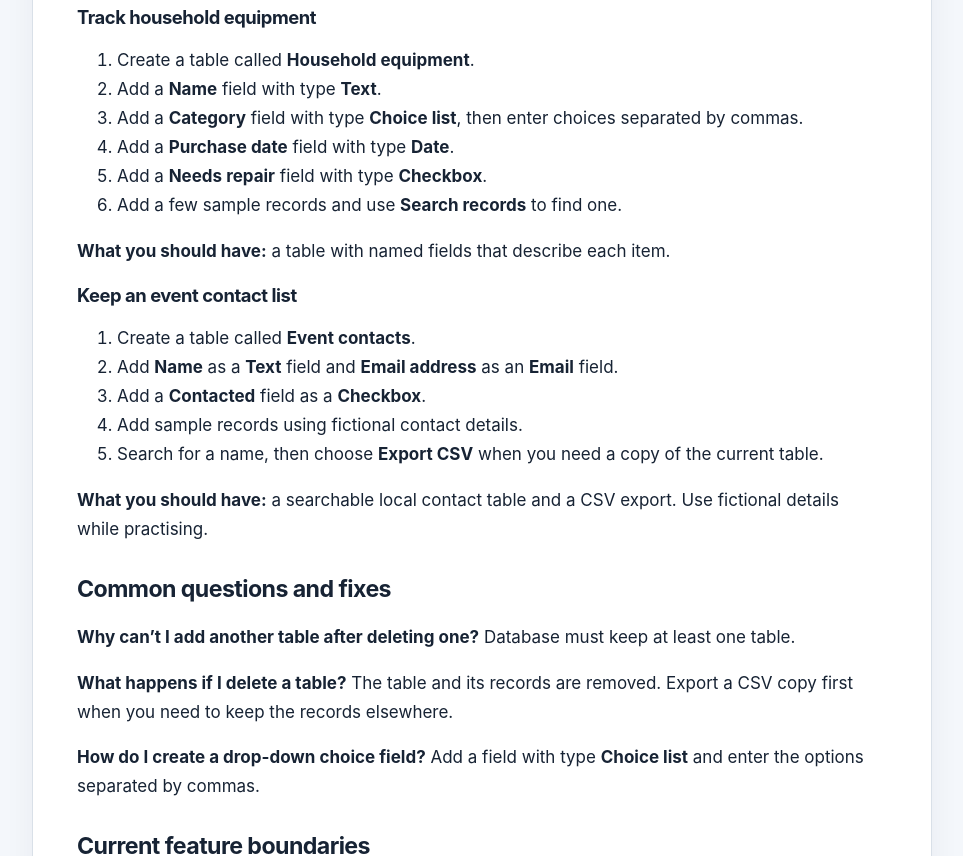
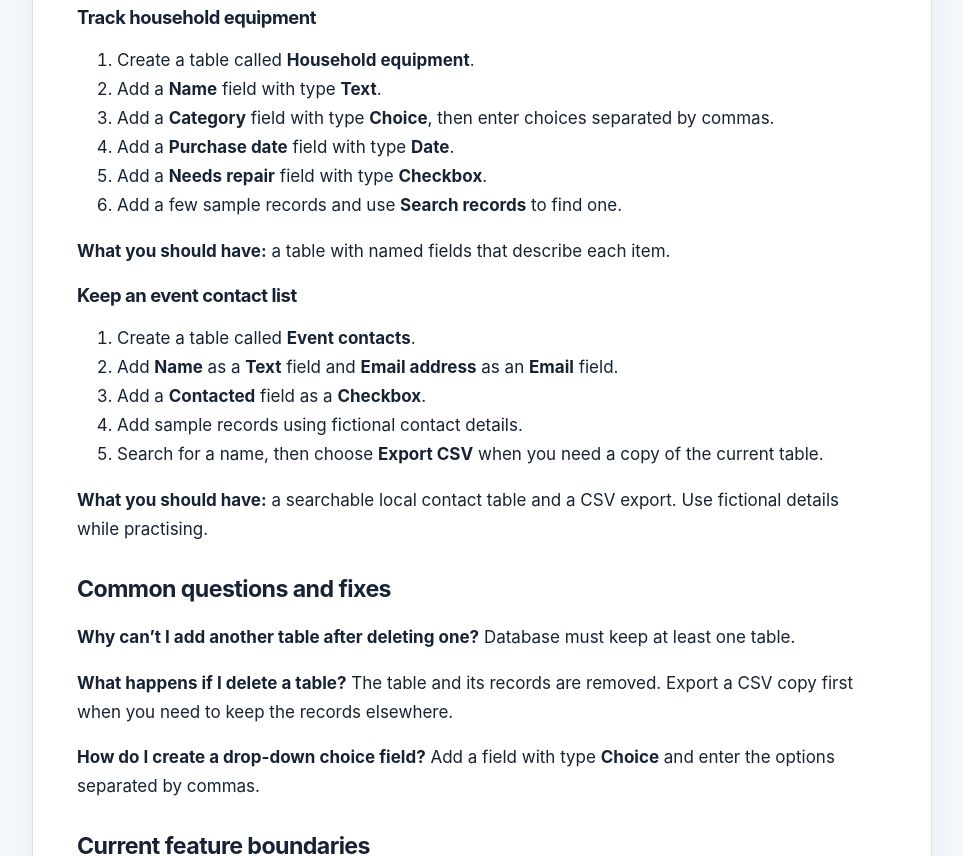
Before and after one commit to conz20/Brightdesk-Wiki, a Jekyll site: the page built from docs/products/database.md, in a window 1280 px wide and 1400 px high, scrolled down 1976 px. Shown: the part 152-1008 px from the top of the window, without its empty margins (158-1121 px from the left). Built offline with Jekyll 4.4.1, drawn with Linux system fonts in a browser that asks for light colours.

Commit message:
docs(database): match the actual Choice field label

```diff
--- a/docs/products/database.md
+++ b/docs/products/database.md
@@ -63,7 +63,7 @@ Your new field appears as a column in the table. The system ID field is managed
 
 1. Create a table called **Household equipment**.
 2. Add a **Name** field with type **Text**.
-3. Add a **Category** field with type **Choice list**, then enter choices separated by commas.
+3. Add a **Category** field with type **Choice**, then enter choices separated by commas.
 4. Add a **Purchase date** field with type **Date**.
 5. Add a **Needs repair** field with type **Checkbox**.
 6. Add a few sample records and use **Search records** to find one.
@@ -86,7 +86,7 @@ Your new field appears as a column in the table. The system ID field is managed
 
 **What happens if I delete a table?** The table and its records are removed. Export a CSV copy first when you need to keep the records elsewhere.
 
-**How do I create a drop-down choice field?** Add a field with type **Choice list** and enter the options separated by commas.
+**How do I create a drop-down choice field?** Add a field with type **Choice** and enter the options separated by commas.
 
 ## Current feature boundaries
 
```
